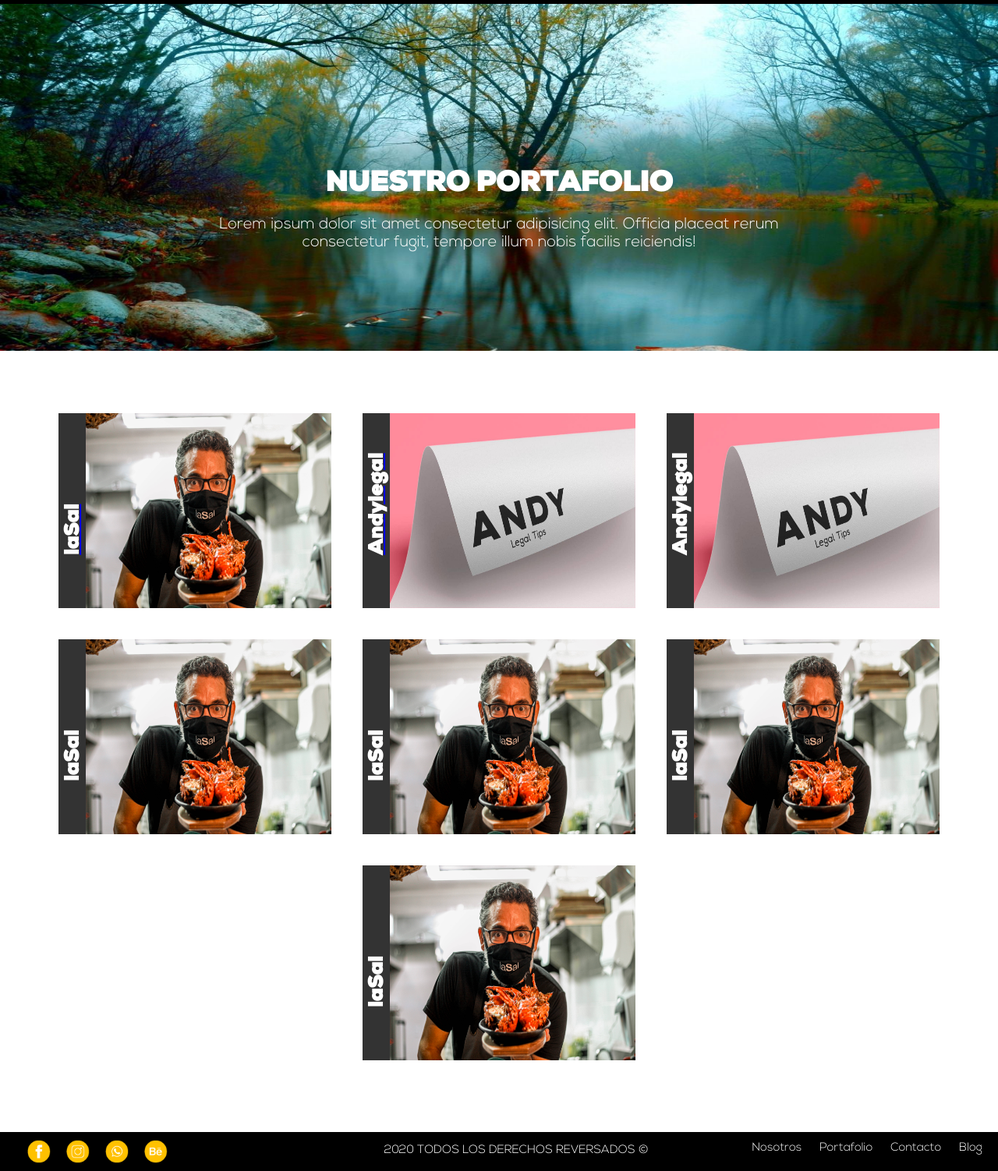
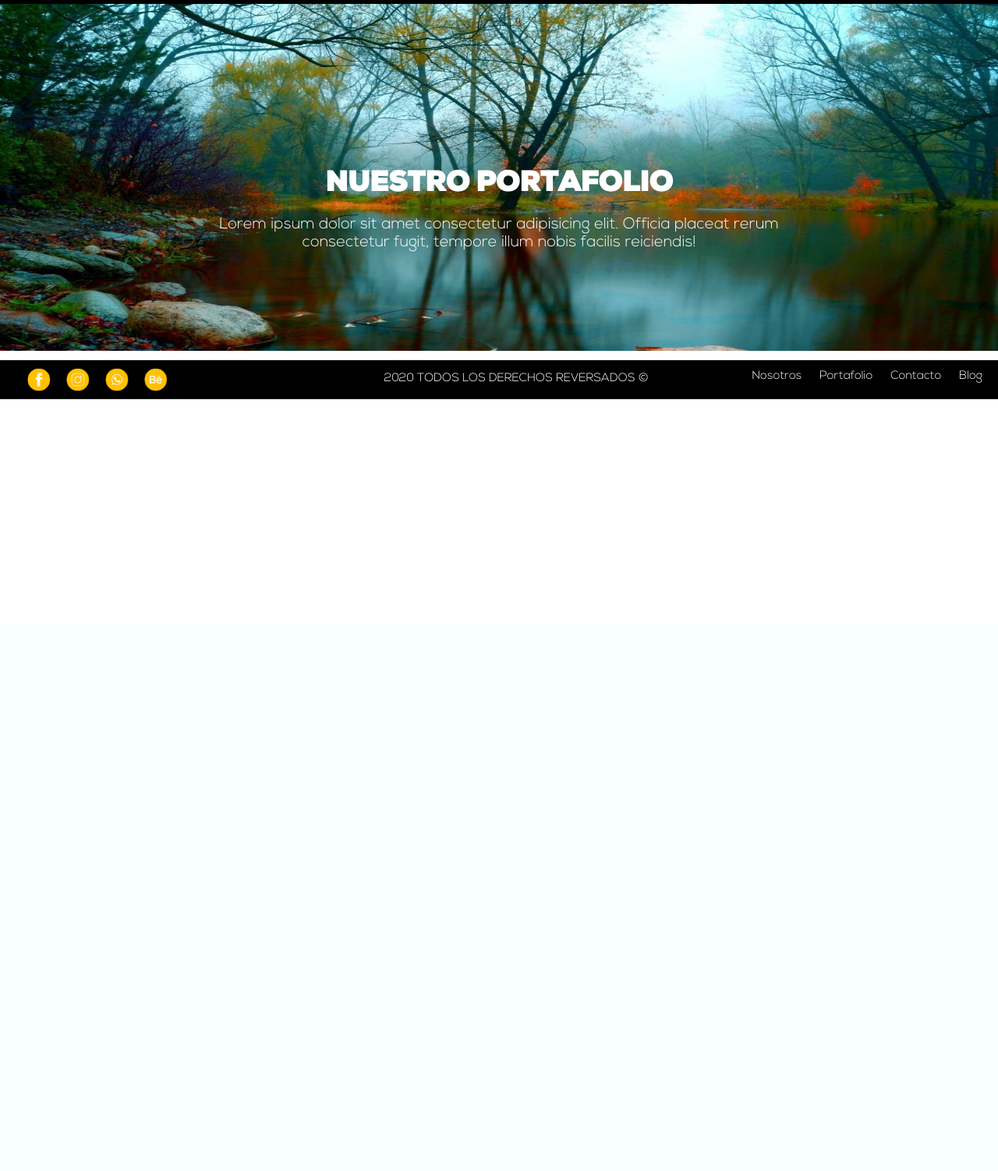
Before and after one commit to Mcamacho636/Bemarketing, a PHP site: page /portafolio in a window 1280 px wide. Shown: the whole page at 78% size. After the commit the page ends 512 px from the top, so only its background shows below. Run offline with PHP 8.4, Linux system fonts and the light colour scheme; some libraries are stand-ins or nearby versions.

Commit message:
Se aplico display none a los portafolios para solo mostrar post de instagram

```diff
--- a/pages/portafolio.php
+++ b/pages/portafolio.php
@@ -5,7 +5,7 @@
         <p>Lorem ipsum dolor sit amet consectetur adipisicing elit. Officia placeat rerum consectetur fugit, tempore illum nobis facilis reiciendis!</p>
     </div>
 </section>
-    <main class="Contenedor-Seccion contenido-portafolio-proyectos" style="width: 100%; height: auto;">
+    <main class="Contenedor-Seccion contenido-portafolio-proyectos" style="width: 100%; height: auto; display: none;">
         <a href="proyecto.php?proyecto=laSal">
             <div class="tarjeta-proyecto zoom">
                 <div class="tarjeta-proyecto-texto">
```
